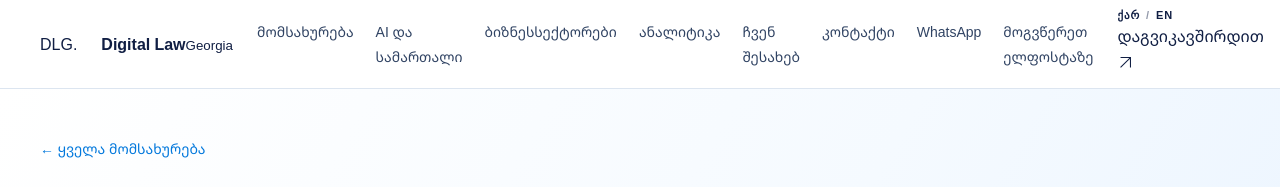
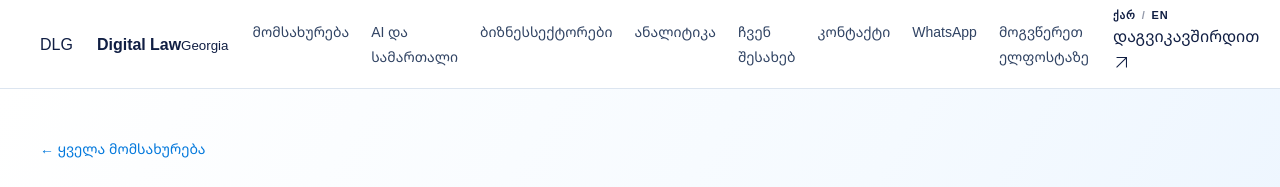
Before and after one commit to luka019/lukaswebsite, a Jekyll site: the page built from services/ai/index.html, in a window 1280 px wide and 900 px high. Shown: the top 187 px of the window. Built offline with Jekyll 4.4.1, drawn with Linux system fonts in a browser that asks for light colours.

Commit message:
Refine law firm wordmark

```diff
--- a/_includes/resource-header.html
+++ b/_includes/resource-header.html
@@ -1,6 +1,6 @@
 <header class="site-header law-header dlg-integrated-header" id="top">
   <div class="container header-inner law-header-inner">
-    <a class="brand law-brand" href="/" data-site-link aria-label="Digital Law Georgia | მთავარი" data-en-aria="Digital Law Georgia | Home"><span class="law-brand-monogram" aria-hidden="true">DLG.</span><span class="law-brand-rule" aria-hidden="true"></span><span class="law-brand-text"><strong>Digital Law</strong><small>Georgia</small></span></a>
+    <a class="brand law-brand" href="/" data-site-link aria-label="Digital Law Georgia | მთავარი" data-en-aria="Digital Law Georgia | Home"><span class="law-brand-monogram" aria-hidden="true">DLG</span><span class="law-brand-rule" aria-hidden="true"></span><span class="law-brand-text"><strong>Digital Law</strong><small>Georgia</small></span></a>
     <nav class="site-nav law-nav" id="site-nav" aria-label="მთავარი მენიუ" data-en-aria="Main navigation">
 
       <a href="/services/" data-site-link data-en="Services">მომსახურება</a>
```
